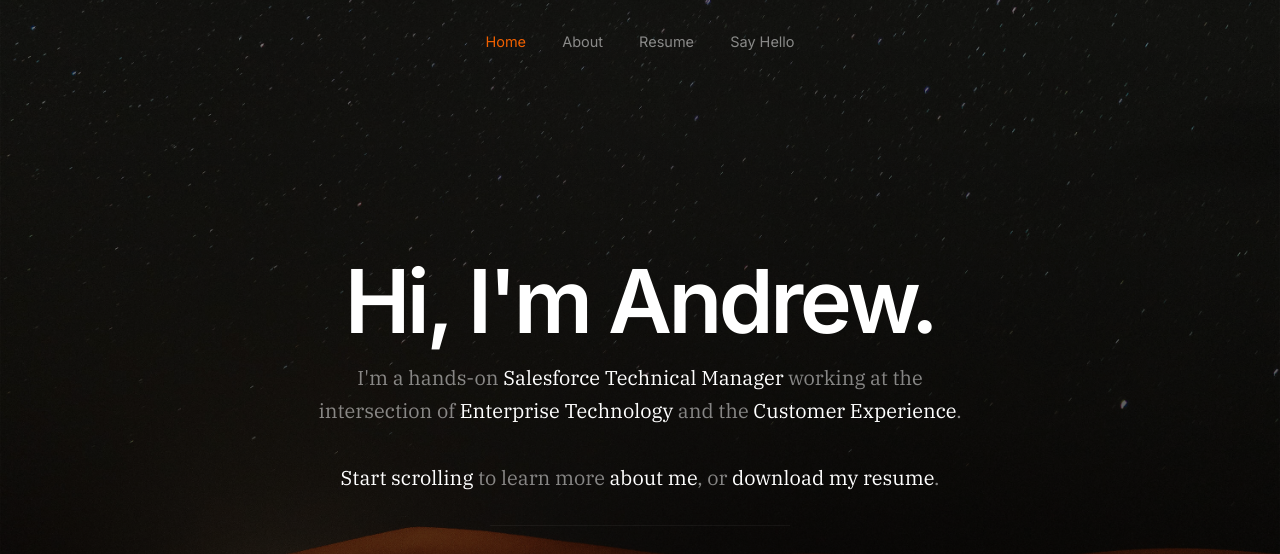
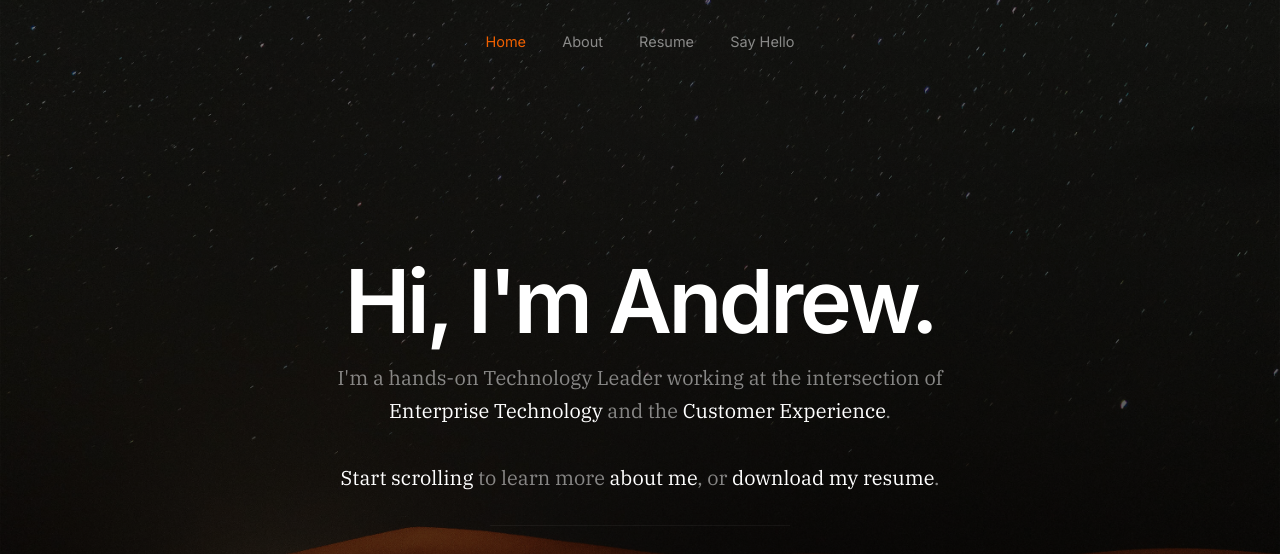
Before and after one commit to andrew-paschall/andrew-paschall.github.io, a plain HTML site: page index.html in a window 1280 px wide. Shown: the top 554 px of the page. Drawn offline with Linux system fonts and the light colour scheme.

Commit message:
Update index.html

```diff
--- a/index.html
+++ b/index.html
@@ -56,7 +56,7 @@
 
                     <h1>Hi, I'm Andrew.</h1>
 
-                    <h3>I'm a hands-on <span>Salesforce Technical Manager</span> working at the intersection of <span>Enterprise Technology</span> and the <span>Customer Experience</span>. <br><br> <a class="smoothscroll" href="#about">Start scrolling</a> to learn more <a class="smoothscroll" href="#about">about me</a>, or <a href="resume.pdf" target="_blank">download my resume</a>.</h3>
+                    <h3>I'm a hands-on Technology Leader working at the intersection of <span>Enterprise Technology</span> and the <span>Customer Experience</span>. <br><br> <a class="smoothscroll" href="#about">Start scrolling</a> to learn more <a class="smoothscroll" href="#about">about me</a>, or <a href="resume.pdf" target="_blank">download my resume</a>.</h3>
 
                     <div class="s-hero__content-social">
 						<a href="https://www.linkedin.com/in/andrew-paschall/" target="_blank" title="LinkedIn"><i class="fab fa-linkedin" aria-hidden="true"></i></a>
```
